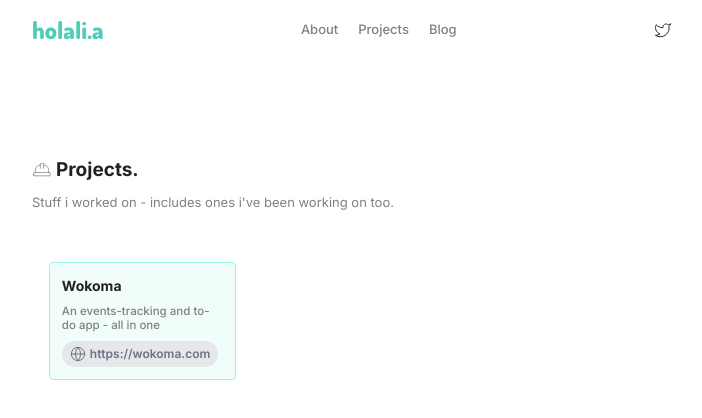
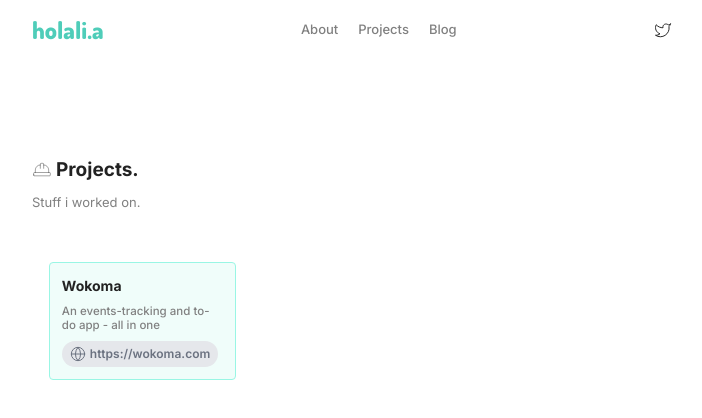
Before and after one commit to holaliamewu/portfolio-react, a React (Vite) app: page /projects in a window 1280 px wide. Shown: the top 418 px of the page, without its empty margins (288-990 px from the left). Built offline with nearby package versions, Linux system fonts and the light colour scheme.

Commit message:
fix: changed long text to something sweet.

```diff
--- a/src/pages/ProjectContainer.jsx
+++ b/src/pages/ProjectContainer.jsx
@@ -10,7 +10,7 @@
         >
                 <HardHat size={20} strokeWidth={0.5} />
                   Projects.</h4>
-                  <p className="text-[13px] text-[gray] mb-[50px]" >Stuff i worked on - includes ones i've been working on too. </p>
+                  <p className="text-[13px] text-[gray] mb-[50px]" >Stuff i worked on. </p>
                   <span className="grid xs:grid-cols-2 md:grid-cols-3 gap-2 " >
                     <Projects />
                 </span>
```
